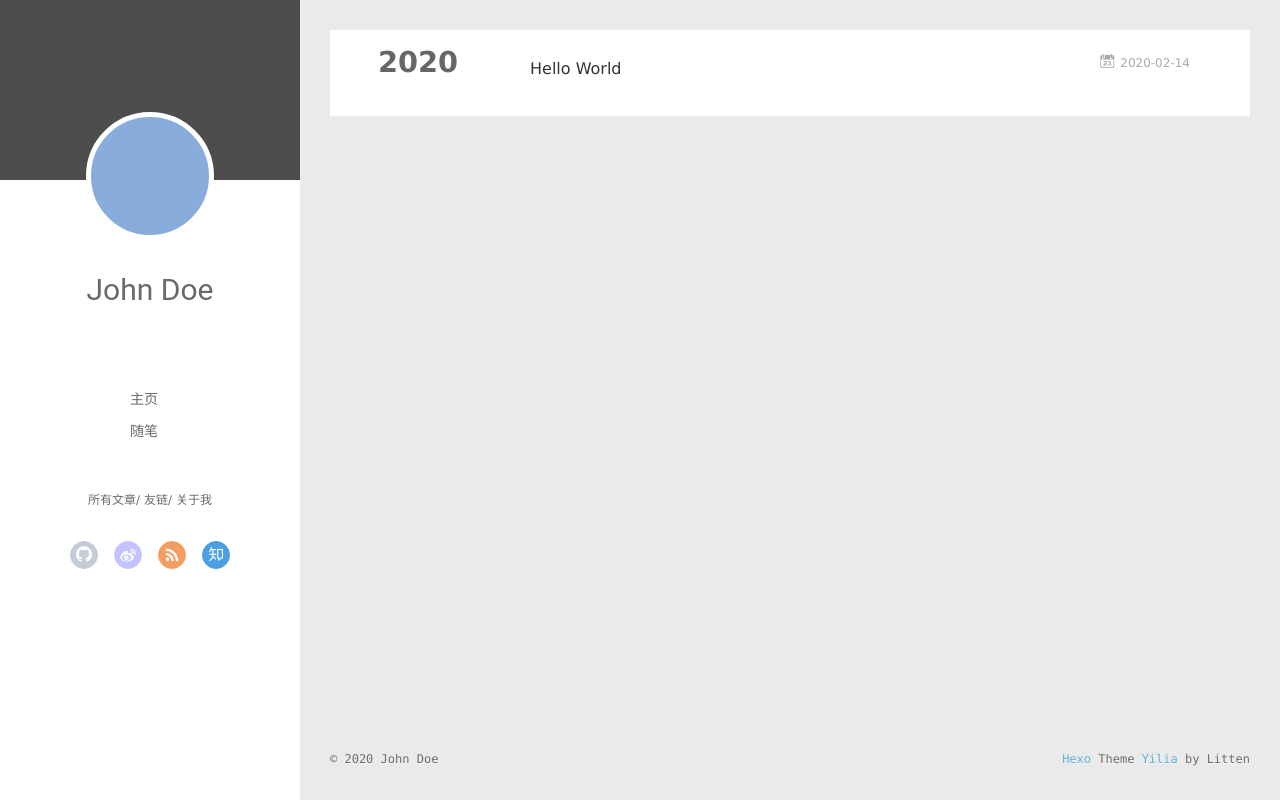
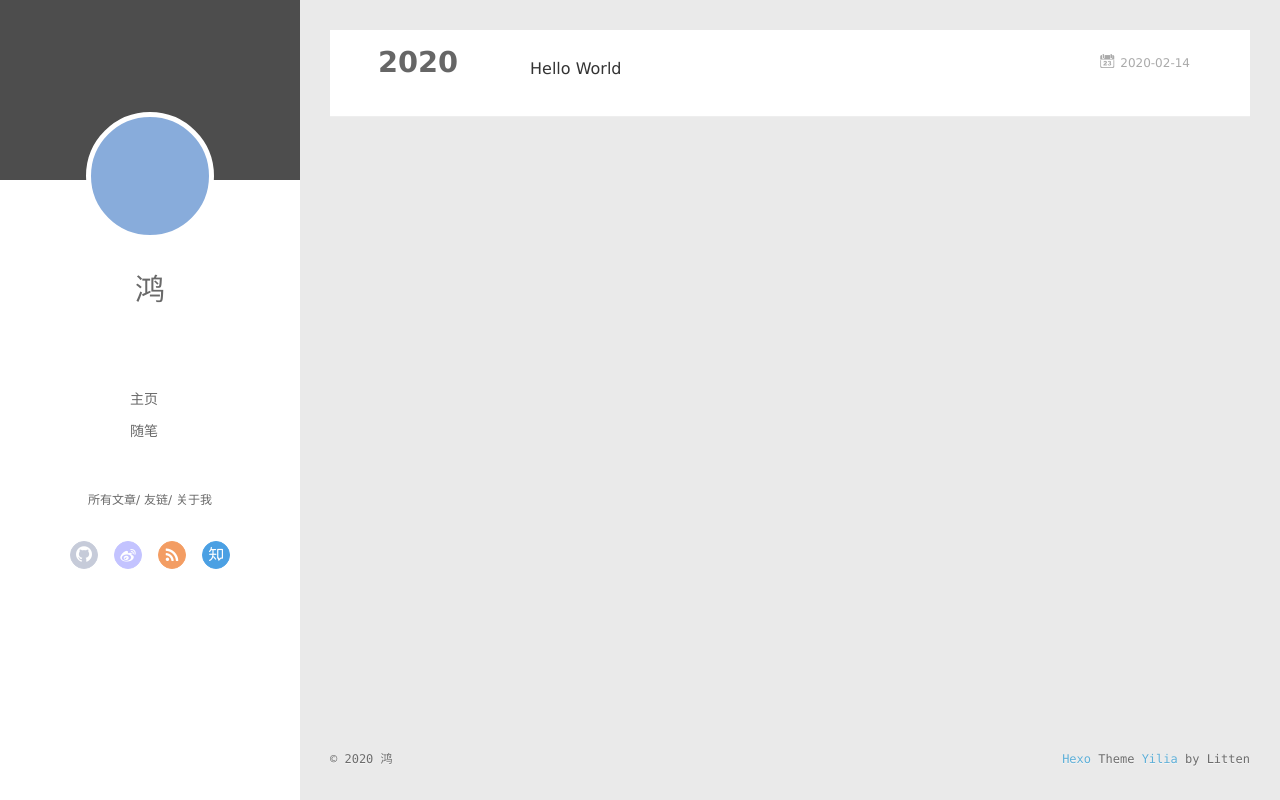
Before and after one commit to hongmaker/hongmaker.github.io, a plain HTML site: page archives/index.html in a window 1280 px wide. Drawn offline with Linux system fonts and the light colour scheme; no server answers.

Commit message:
Site updated: 2020-02-16 21:39:35

```diff
--- a/archives/index.html
+++ b/archives/index.html
@@ -12,8 +12,8 @@
 <meta property="og:title" content="Hexo">
 <meta property="og:url" content="http://yoursite.com/archives/index.html">
 <meta property="og:site_name" content="Hexo">
-<meta property="og:locale" content="en_US">
-<meta property="article:author" content="John Doe">
+<meta property="og:locale" content="zh_CN">
+<meta property="article:author" content="鸿">
 <meta name="twitter:card" content="summary">
 
     <link rel="alternative" href="/atom.xml" title="Hexo" type="application/atom+xml">
@@ -46,7 +46,7 @@
 			<img src="" class="js-avatar">
 		</a>
 		<hgroup>
-		  <h1 class="header-author"><a href="/">John Doe</a></h1>
+		  <h1 class="header-author"><a href="/">鸿</a></h1>
 		</hgroup>
 
 
@@ -104,7 +104,7 @@
 				<img src="" class="js-avatar">
 			</div>
 			<hgroup>
-			  <h1 class="header-author js-header-author">John Doe</h1>
+			  <h1 class="header-author js-header-author">鸿</h1>
 			</hgroup>
 
 
@@ -202,7 +202,7 @@
   <div class="outer">
     <div id="footer-info">
     	<div class="footer-left">
-    		&copy; 2020 John Doe
+    		&copy; 2020 鸿
     	</div>
       	<div class="footer-right">
       		<a href="http://hexo.io/" target="_blank">Hexo</a>  Theme <a href="https://github.com/litten/hexo-theme-yilia" target="_blank">Yilia</a> by Litten
```
Also changed, not shown: 2020/02/14/hello-world/index.html (+5 -5 lines), archives/2020/02/index.html (+5 -5 lines), archives/2020/index.html (+5 -5 lines), index.html (+5 -5 lines).
